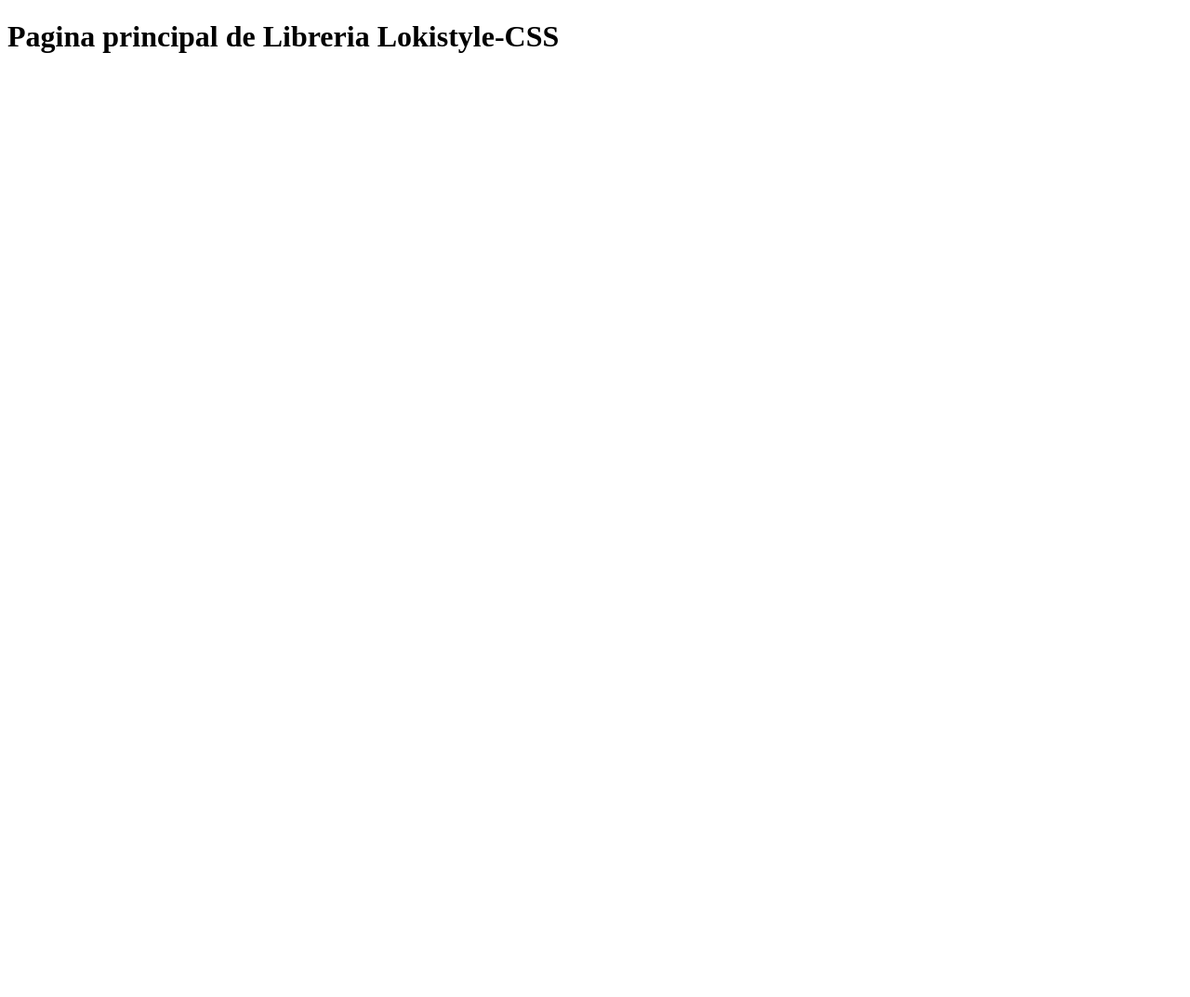
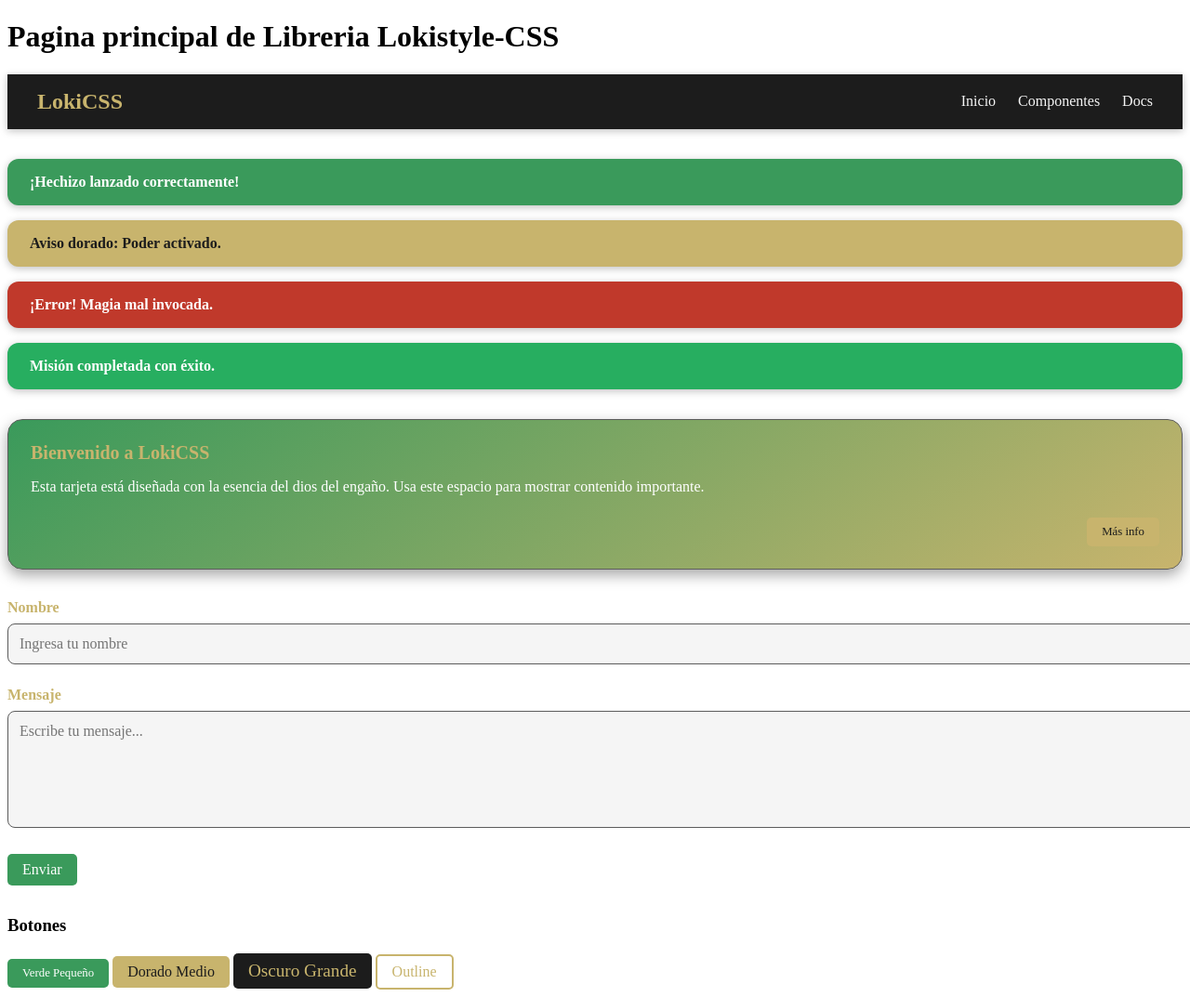
Before and after one commit to victorg14/Lokistyle-css, a plain HTML site: page index.html in a window 1280 px wide. Shown: the whole page at 93% size. Before the commit the page ends 800 px from the top, so only its background shows below. Drawn offline with Linux system fonts and the light colour scheme.

Commit message:
ejemplo de la libreria

```diff
--- a/index.html
+++ b/index.html
@@ -1,11 +1,73 @@
 <!DOCTYPE html>
 <html lang="en">
+
 <head>
     <meta charset="UTF-8">
     <meta name="viewport" content="width=device-width, initial-scale=1.0">
     <title>Document</title>
+    <link rel="stylesheet" href="scss/styleLoki.css">
 </head>
+
 <body>
     <h1>Pagina principal de Libreria Lokistyle-CSS</h1>
+    <!-- Navbar -->
+    <nav class="navbar">
+        <a href="#" class="navbar-brand">LokiCSS</a>
+        <div class="navbar-menu">
+            <a href="#inicio">Inicio</a>
+            <a href="#componentes">Componentes</a>
+            <a href="#documentacion">Docs</a>
+        </div>
+    </nav>
+
+    <!-- Alertas -->
+    <section style="margin-top: 2rem;">
+        <div class="alert alert--loki">¡Hechizo lanzado correctamente!</div>
+        <div class="alert alert--gold">Aviso dorado: Poder activado.</div>
+        <div class="alert alert--danger">¡Error! Magia mal invocada.</div>
+        <div class="alert alert--success">Misión completada con éxito.</div>
+    </section>
+
+    <!-- Tarjeta -->
+    <section style="margin-top: 2rem;">
+        <div class="card card--loki">
+            <div class="card-header">Bienvenido a LokiCSS</div>
+            <div class="card-body">
+                Esta tarjeta está diseñada con la esencia del dios del engaño. Usa este espacio para mostrar contenido
+                importante.
+            </div>
+            <div class="card-footer">
+                <button class="btn btn--gold btn--sm">Más info</button>
+            </div>
+        </div>
+    </section>
+
+    <!-- Formulario -->
+    <section style="margin-top: 2rem;">
+        <form>
+            <div class="form-group">
+                <label for="nombre">Nombre</label>
+                <input type="text" id="nombre" placeholder="Ingresa tu nombre" />
+            </div>
+
+            <div class="form-group">
+                <label for="mensaje">Mensaje</label>
+                <textarea id="mensaje" placeholder="Escribe tu mensaje..."></textarea>
+            </div>
+
+            <button class="btn btn--green btn--md" type="submit">Enviar</button>
+        </form>
+    </section>
+
+    <!-- Botones -->
+    <section style="margin-top: 2rem;">
+        <h3>Botones</h3>
+        <button class="btn btn--green btn--sm">Verde Pequeño</button>
+        <button class="btn btn--gold btn--md">Dorado Medio</button>
+        <button class="btn btn--dark btn--lg">Oscuro Grande</button>
+        <button class="btn btn--outline btn--md">Outline</button>
+    </section>
+
 </body>
+
 </html>
--- /dev/null
+++ b/scss/base/_mixins.scss
@@ -0,0 +1,13 @@
+@mixin transition($time: 0.3s) {
+    transition: all $time ease-in-out;
+  }
+
+  @mixin responsive($breakpoint) {
+    @if $breakpoint == sm {
+      @media (max-width: 576px) { @content; }
+    } @else if $breakpoint == md {
+      @media (max-width: 768px) { @content; }
+    } @else if $breakpoint == lg {
+      @media (max-width: 992px) { @content; }
+    }
+  }
--- /dev/null
+++ b/scss/base/_variables.scss
@@ -0,0 +1,18 @@
+// Colores Loki
+$green-loki: #3A9A5B;
+$gold-loki: #C8B46D;
+$black-loki: #1C1C1C;
+$gray-loki: #5C5C5C;
+$white-smoke: #F5F5F5;
+
+// Tipografía
+$font-principal: 'Cinzel', serif;
+$font-size-base: 16px;
+
+// Espaciados
+$spacing-sm: 0.5rem;
+$spacing-md: 1rem;
+$spacing-lg: 2rem;
+
+// Sombras
+$shadow-default: 0 2px 8px rgba(0, 0, 0, 0.25);
--- /dev/null
+++ b/scss/componentes/_alertas.scss
@@ -0,0 +1,38 @@
+@use "../base/_variables" as *;
+@use "../base/_mixins" as *;
+
+.alert {
+  padding: 1rem 1.5rem;
+  border-radius: 0.75rem;
+  font-family: $font-principal;
+  font-weight: bold;
+  margin-bottom: 1rem;
+  color: white;
+  box-shadow: $shadow-default;
+  @include transition;
+
+  &--loki {
+    background-color: $green-loki;
+  }
+
+  &--gold {
+    background-color: $gold-loki;
+    color: $black-loki;
+  }
+
+  &--dark {
+    background-color: $black-loki;
+  }
+
+  &--danger {
+    background-color: #c0392b;
+  }
+
+  &--success {
+    background-color: #27ae60;
+  }
+
+  &--info {
+    background-color: #2980b9;
+  }
+}
--- /dev/null
+++ b/scss/componentes/_barra-nav.scss
@@ -0,0 +1,63 @@
+@use "../base/_variables" as *;
+@use "../base/_mixins" as *;
+
+.navbar {
+  display: flex;
+  justify-content: space-between;
+  align-items: center;
+  background-color: $black-loki;
+  padding: 1rem 2rem;
+  color: $gold-loki;
+  font-family: $font-principal;
+  box-shadow: $shadow-default;
+  @include transition;
+
+  .navbar-brand {
+    font-size: 1.5rem;
+    font-weight: bold;
+    color: $gold-loki;
+    text-decoration: none;
+
+    &:hover {
+      color: $green-loki;
+    }
+  }
+
+  .navbar-menu {
+    display: flex;
+    gap: 1.5rem;
+
+    a {
+      color: $white-smoke;
+      text-decoration: none;
+      font-weight: 500;
+
+      &:hover {
+        color: $green-loki;
+      }
+    }
+  }
+
+  .navbar-toggle {
+    display: none;
+    background: none;
+    border: none;
+    color: $gold-loki;
+    font-size: 1.5rem;
+  }
+
+  @include responsive(md) {
+    flex-direction: column;
+    align-items: flex-start;
+
+    .navbar-menu {
+      flex-direction: column;
+      width: 100%;
+      margin-top: 1rem;
+    }
+
+    .navbar-toggle {
+      display: block;
+    }
+  }
+}
--- /dev/null
+++ b/scss/componentes/_botones.scss
@@ -0,0 +1,36 @@
+@use "../base/_variables" as *;
+@use "../base/_mixins" as *;
+
+.btn {
+    font-family: $font-principal;
+    padding: $spacing-sm $spacing-md;
+    border: none;
+    border-radius: 5px;
+    cursor: pointer;
+    @include transition;
+
+    &--green {
+      background-color: $green-loki;
+      color: white;
+    }
+
+    &--gold {
+      background-color: $gold-loki;
+      color: $black-loki;
+    }
+
+    &--dark {
+      background-color: $black-loki;
+      color: $gold-loki;
+    }
+
+    &--outline {
+      background: transparent;
+      border: 2px solid $gold-loki;
+      color: $gold-loki;
+    }
+
+    &--sm { font-size: 0.8rem; }
+    &--md { font-size: 1rem; }
+    &--lg { font-size: 1.2rem; }
+  }
--- /dev/null
+++ b/scss/componentes/_formularios.scss
@@ -0,0 +1,54 @@
+@use "../base/_variables" as *;
+@use "../base/_mixins" as *;
+
+.form-group {
+  margin-bottom: 1.5rem;
+}
+
+label {
+  display: block;
+  margin-bottom: 0.5rem;
+  font-weight: bold;
+  color: $gold-loki;
+}
+
+input,
+select,
+textarea {
+  width: 100%;
+  padding: 0.75rem;
+  border: 1px solid $gray-loki;
+  border-radius: 0.5rem;
+  font-size: 1rem;
+  background-color: $white-smoke;
+  color: $black-loki;
+  font-family: $font-principal;
+  @include transition;
+
+  &:focus {
+    outline: none;
+    border-color: $green-loki;
+    box-shadow: 0 0 0 0.2rem rgba(58, 154, 91, 0.25); // sombra verde Loki
+  }
+}
+
+input[type="checkbox"],
+input[type="radio"] {
+  width: auto;
+  margin-right: 0.5rem;
+}
+
+textarea {
+  resize: vertical;
+  min-height: 100px;
+}
+
+.form-control-error {
+  border-color: red;
+  background-color: #ffe5e5;
+}
+
+.form-control-success {
+  border-color: $green-loki;
+  background-color: #e9f9f0;
+}
--- /dev/null
+++ b/scss/componentes/_targetas.scss
@@ -0,0 +1,35 @@
+@use "../base/_variables" as *;
+@use "../base/_mixins" as *;
+
+.card {
+  background-color: $white-smoke;
+  border: 1px solid $gray-loki;
+  border-radius: 1rem;
+  padding: 1.5rem;
+  box-shadow: $shadow-default;
+  font-family: $font-principal;
+  color: $black-loki;
+  @include transition;
+
+  &--loki {
+    background: linear-gradient(145deg, $green-loki, $gold-loki);
+    color: white;
+    box-shadow: 0 6px 15px rgba(0, 0, 0, 0.35);
+  }
+
+  &-header {
+    font-size: 1.25rem;
+    font-weight: bold;
+    margin-bottom: 1rem;
+    color: $gold-loki;
+  }
+
+  &-body {
+    font-size: 1rem;
+  }
+
+  &-footer {
+    margin-top: 1.5rem;
+    text-align: right;
+  }
+}
--- /dev/null
+++ b/scss/diseño/_containers.scss
@@ -0,0 +1,47 @@
+@use "../base/_variables" as *;
+@use "../base/_mixins" as *;
+
+// Contenedor base
+.container {
+  width: 100%;
+  margin-left: auto;
+  margin-right: auto;
+  padding-left: 1rem;
+  padding-right: 1rem;
+
+  @include responsive(md) {
+    max-width: 720px;
+  }
+
+  @include responsive(lg) {
+    max-width: 960px;
+  }
+
+  @include responsive(xl) {
+    max-width: 1140px;
+  }
+}
+
+// Contenedor fluido (full width)
+.container-fluid {
+  width: 100%;
+  padding-left: 1rem;
+  padding-right: 1rem;
+}
+
+// Contenedor pequeño
+.container-sm {
+  max-width: 540px;
+  margin: 0 auto;
+  padding-left: 1rem;
+  padding-right: 1rem;
+}
+
+// Contenedor con sombra Loki
+.container-loki {
+  background-color: $green-loki;
+  padding: 2rem;
+  border-radius: 1rem;
+  box-shadow: $shadow-default;
+  color: $white-smoke;
+}
--- /dev/null
+++ b/scss/diseño/_grid.scss
@@ -0,0 +1,18 @@
+.row {
+    display: flex;
+    flex-wrap: wrap;
+    margin-right: -0.5rem;
+    margin-left: -0.5rem;
+  }
+
+  [class^="col-"] {
+    padding: 0.5rem;
+    flex: 1;
+  }
+
+  .col-6 {
+    flex: 0 0 50%;
+  }
+  .col-12 {
+    flex: 0 0 100%;
+  }
```
Also changed, not shown: scss/main.scss (added, +19 -0 lines), scss/diseño/_spaciado.scss (added), scss/styleLoki.css (added), scss/utilidades/_bordes.scss (added), scss/utilidades/_fondos.scss (added), scss/utilidades/_sombras.scss (added), scss/utilidades/_texto.scss (added), 1 other file.
